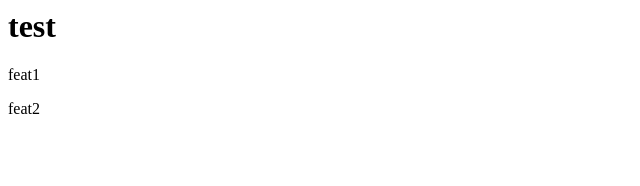
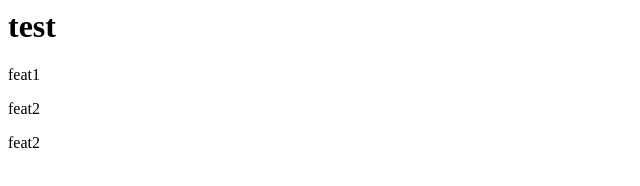
Before and after one commit to gforti/standard-version-test, a website: page index.html in a window 1280 px wide. Shown: the full height of the page, 0-640 px from the left. Drawn offline with Linux system fonts and the light colour scheme.

Commit message:
refactor: update home page line

```diff
--- a/index.html
+++ b/index.html
@@ -4,5 +4,6 @@
         <h1>test</h1>
         <p>feat1</p>
         <p>feat2</p>
+        <p>feat2</p>
     </body>
 </html>
```
